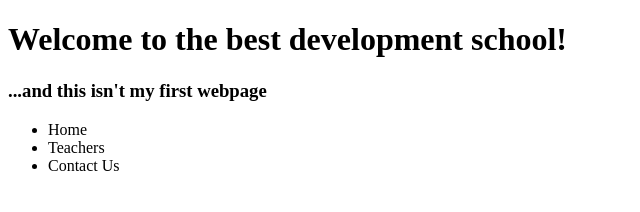
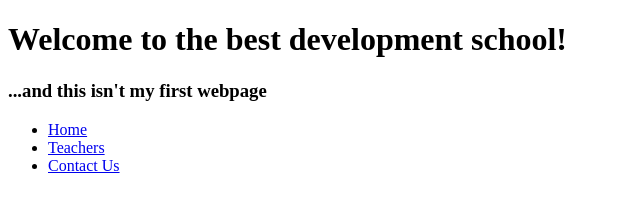
Before and after one commit to Dorfmans/DevariaWebSite, a plain HTML site: page index.html in a window 1280 px wide. Shown: the whole page, without its empty margins (0-640 px from the left). Drawn offline with Linux system fonts and the light colour scheme.

Commit message:
Nav with links!

```diff
--- a/index.html
+++ b/index.html
@@ -12,9 +12,9 @@
             <h3>...and this isn't my first webpage</h3>
             <nav>
                 <ul>
-                    <li>Home</li>
-                    <li>Teachers</li>
-                    <li>Contact Us</li>
+                    <li><a href="index.html">Home</a></li>
+                    <li><a href="teachers.html">Teachers</a></li>
+                    <li><a href="contact.html">Contact Us</a></li>
                 </ul>
             </nav>
         </header>
```
